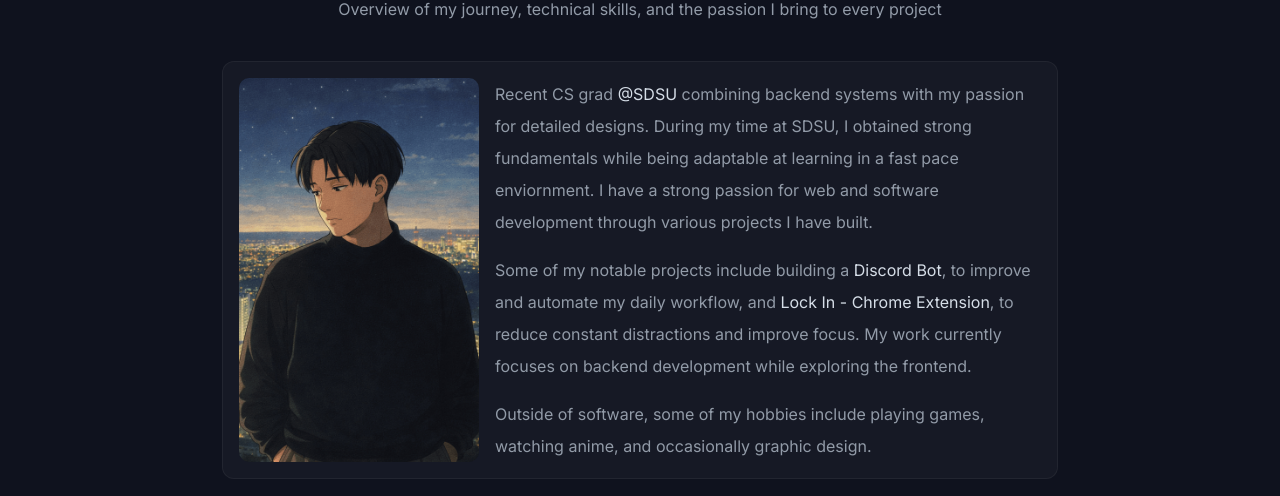
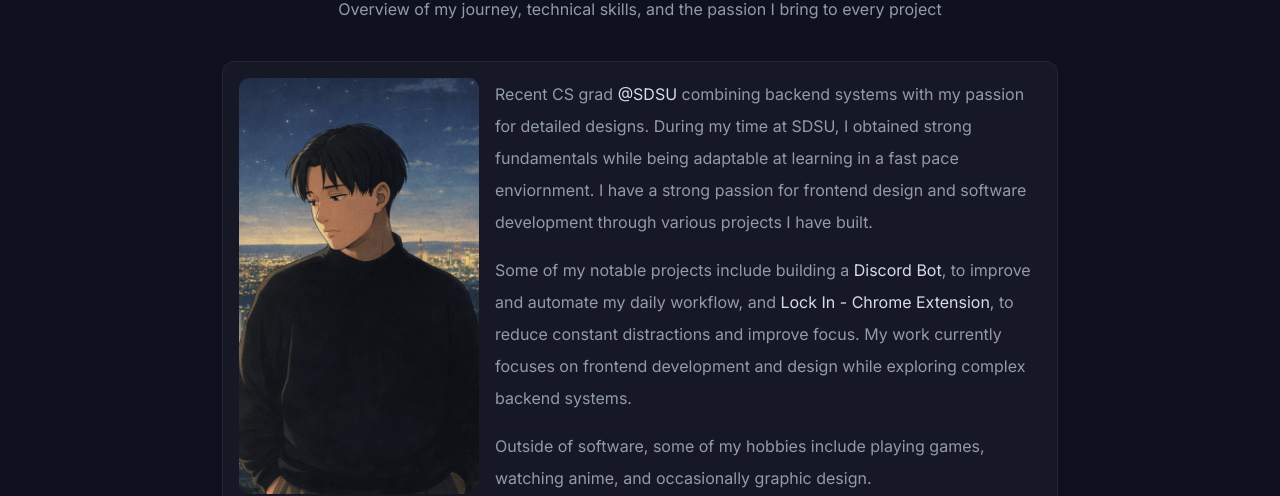
Before and after one commit to AlexLenh7/v1-website, a React (Vite) app: page / in a window 1280 px wide. Shown: the part 230-726 px from the top of the page. Built offline with nearby package versions, Linux system fonts and the light colour scheme; a web font is replaced by a local one.

Commit message:
updated about page

```diff
--- a/src/components/AboutPage.jsx
+++ b/src/components/AboutPage.jsx
@@ -35,8 +35,8 @@ function AboutPage({ setActiveTab }) {
                 @SDSU
               </a>{" "}
               combining backend systems with my passion for detailed designs. During my time at SDSU, I obtained strong
-              fundamentals while being adaptable at learning in a fast pace enviornment. I have a strong passion for web
-              and software development through various projects I have built.
+              fundamentals while being adaptable at learning in a fast pace enviornment. I have a strong passion for
+              frontend design and software development through various projects I have built.
             </div>
             <div className="about-p2 stagger-item delay-2">
               Some of my notable projects include building a{" "}
@@ -49,8 +49,8 @@ function AboutPage({ setActiveTab }) {
                 Lock In - Chrome Extension
               </a>
               {", "}
-              to reduce constant distractions and improve focus. My work currently focuses on backend development while
-              exploring the frontend.
+              to reduce constant distractions and improve focus. My work currently focuses on frontend development and
+              design while exploring complex backend systems.
             </div>
             <div className="about-p3 stagger-item delay-3">
               Outside of software, some of my hobbies include playing games, watching anime, and occasionally graphic
```
